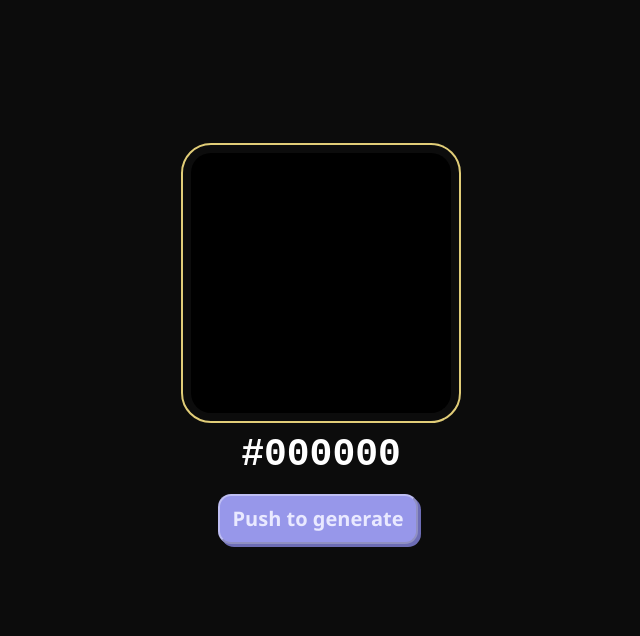
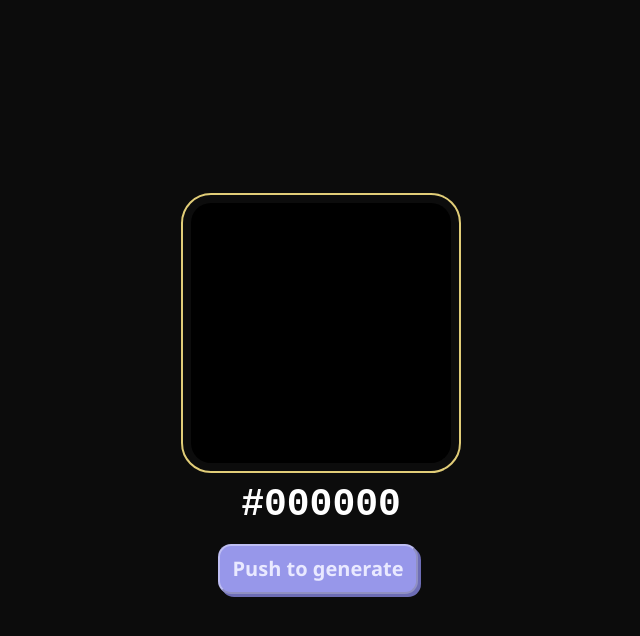
Before and after one commit to tertiomodo/color-gen, a plain HTML site: page index.html in a window 1280 px wide. Shown: the whole page, without its empty margins (319-959 px from the left). Drawn offline with Linux system fonts and the light colour scheme.

Commit message:
refactor: Container property height changed

```diff
--- a/css/style.css
+++ b/css/style.css
@@ -6,12 +6,12 @@
 
 .container {
   max-width: 500px;
-  min-height: 500px;
+  height: 100vh;
   display: flex;
   flex-direction: column;
   justify-content: center;
   align-items: center;
-  margin: 100px auto 0;
+  margin: 0 auto;
 }
 
 .block {
```
